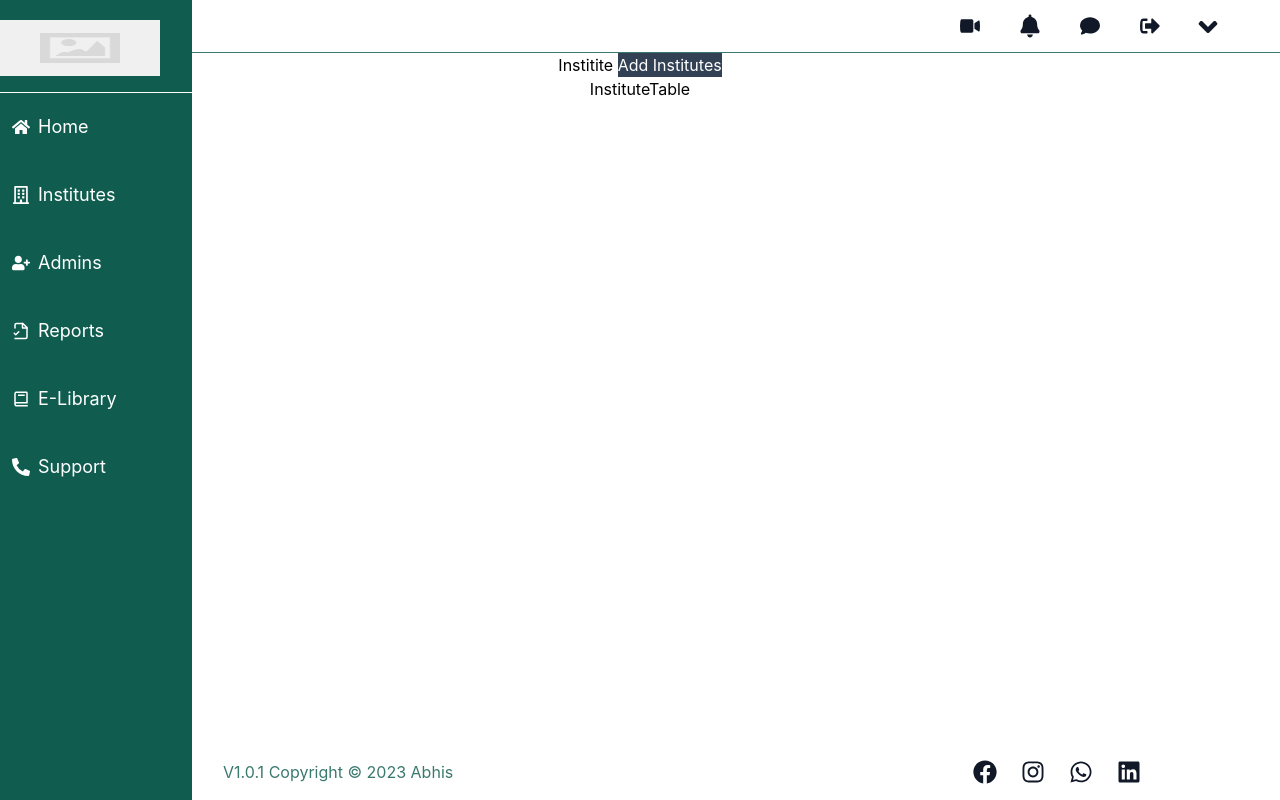
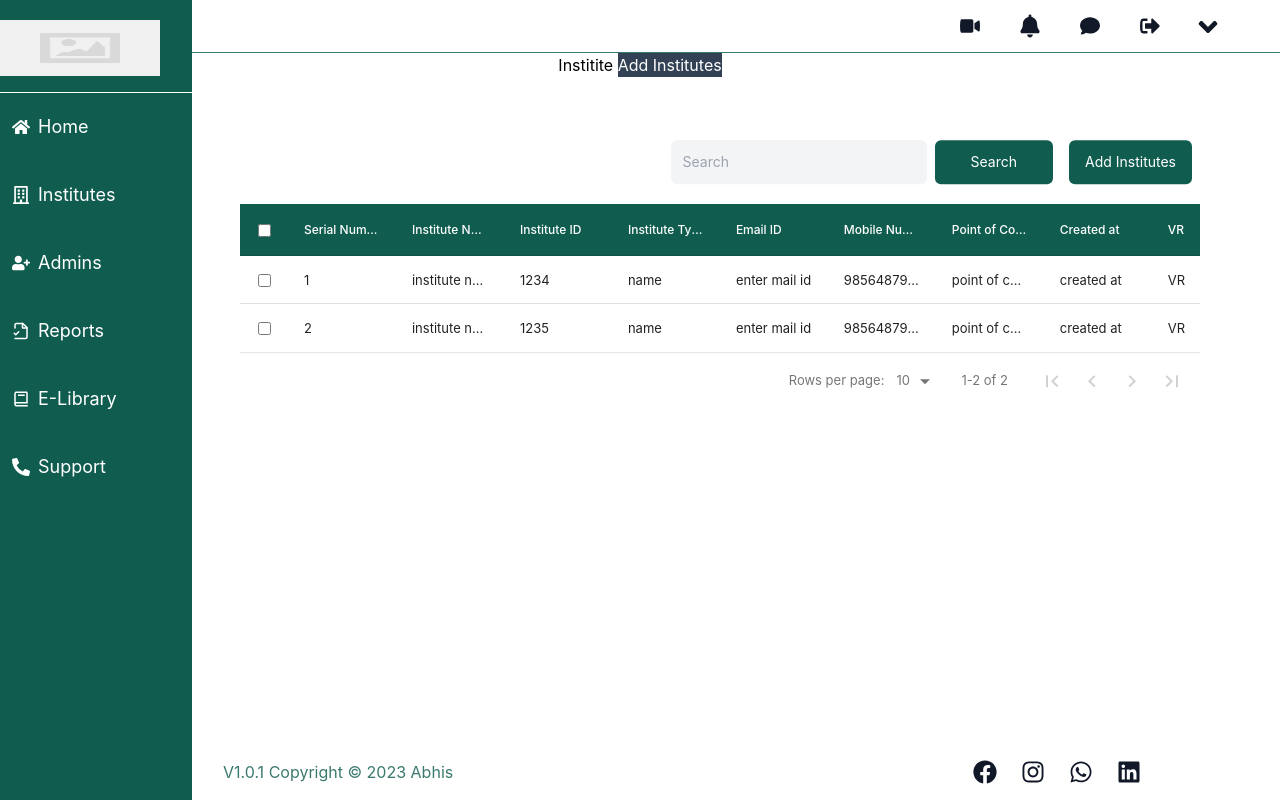
Before and after one commit to moFazil/liveabhis, a React (Create React App) app: page /institute/add in a window 1280 px wide. Built offline with nearby package versions, Linux system fonts and the light colour scheme.

Commit message:
updated tables of institute and support

```diff
--- a/package.json
+++ b/package.json
@@ -7,6 +7,7 @@
     "@testing-library/react": "^13.4.0",
     "@testing-library/user-event": "^13.5.0",
     "react": "^18.2.0",
+    "react-data-table-component": "^7.5.4",
     "react-dom": "^18.2.0",
     "react-icons": "^4.10.1",
     "react-router-dom": "^6.15.0",
--- a/src/App.js
+++ b/src/App.js
@@ -14,6 +14,7 @@ import ReportsTable from './Components/Sidebar/Reports/ReportsTable';
 import ELibraryTable from './Components/Sidebar/E-Library/ELibraryTable';
 import Footer from './Components/Footer/Footer';
 import MyprofileForm from './Components/Header/MyprofileForm';
+import SupportTable from './Components/Sidebar/Support/SupportTable';
 
 
 
@@ -28,18 +29,19 @@ function App() {
     </Routes>
 
     <Routes>
-      <Route path='/' element={<Home/>}/>
-      <Route path='/institute' element={<Institutes/>}>
-        <Route path='/institute/add' element={<InstituteTable/>}/>
+      <Route path='/'               element={<Home/>}/>
+      <Route path='/institute'      element={<Institutes/>}>
+       <Route path='/institute/add' element={<InstituteTable/>}/>
         </Route>
-      <Route path='/admins' element={<Admins/>}/>
-        <Route path='/admins/add' element={<AdminsTable/>}/>
+      <Route path='/admins'         element={<Admins/>}/>
+        <Route path='/admins/add'   element={<AdminsTable/>}/>
 
-      <Route path='/reports' element={<Reports/>}/>
-        <Route path='/reports/add' element={<ReportsTable/>}/>
-      <Route path='/elibrary' element={<ELibrary/>}/>
+      <Route path='/reports'        element={<Reports/>}/>
+        <Route path='/reports/add'  element={<ReportsTable/>}/>
+      <Route path='/elibrary'       element={<ELibrary/>}/>
         <Route path='/elibrary/add' element={<ELibraryTable/>}/>
-      <Route path='/support' element={<Support/>}/>
+      <Route path='/support'        element={<Support/>}/>
+        <Route path='/support/add'  element={<SupportTable/>}/>
     </Routes>
 
     <Footer/>
--- /dev/null
+++ b/src/Components/Sidebar/Institutes/InstituteForm.jsx
@@ -0,0 +1,13 @@
+import React from 'react'
+import { Outlet } from 'react-router-dom'
+
+const InstituteForm = () => {
+  return (
+    <div>InstituteForm
+
+        <Outlet/>
+    </div>
+  )
+}
+
+export default InstituteForm
--- a/src/Components/Sidebar/Institutes/InstituteTable.jsx
+++ b/src/Components/Sidebar/Institutes/InstituteTable.jsx
@@ -1,13 +1,146 @@
-import React from 'react'
-import { Outlet } from 'react-router-dom';
+import React, {useState} from 'react'
+import DataTable from 'react-data-table-component'
+import { Outlet } from 'react-router-dom'
 
 const InstituteTable = () => {
-  return (
-    <div>
-        <h1>InstituteTable</h1>
-    <Outlet/>
-    </div>
-  )
+
+  const customStyle={
+      headRow:{
+        style:{
+          backgroundColor:'#105D50',
+          color:'#fff',
+        }
+      },
+    }
+
+  const columns = [
+
+      {
+          name:"Serial Number",
+          selector: row => row.serialnumber
+      },
+      {
+          name:"Institute Name",
+          selector: row => row.institutename
+      },
+      {
+          name:"Institute ID",
+          selector: row => row.instituteid
+      },
+      {
+          name:"Institute Type",
+          selector: row => row.institutetype
+      },
+      {
+          name:"Email ID",
+          selector: row => row.emailid
+      },
+      {
+          name:"Mobile Number",
+          selector: row => row.mobilenumber
+      },
+      {
+          name:"Point of Contact",
+          selector: row => row.pointofcontact
+      },
+      {
+          name:"Created at",
+          selector: row => row.createdat
+      },
+      {
+          name:"VR",
+          selector: row => row.vr
+      },
+      {
+          name:"Space Used",
+          selector: row => row.spaceused
+      },
+      {
+          name:"Disk space",
+          selector: row => row.diskspace
+      },
+      {
+        name:"Status",
+        selector: row => row.status
+    },
+    {
+        name:"Actions",
+        selector: row => row.actions
+    }
+
+  ]
+
+  const data = [
+
+      {
+        serialnumber : 1,
+        institutename : "institute name",
+        instituteid : 1234,
+        institutetype : "name",
+        emailid : "enter mail id",
+        mobilenumber : 9856487965,
+        pointofcontact : "point of contact name",
+        createdat : "created at",
+        vr : "VR",
+        spaceused : "spaceused",
+        diskspace : "diskspace",
+        status : "toggle",
+        actions : "action"
+      },
+
+      {
+        serialnumber : 2,
+        institutename : "institute name",
+        instituteid : 1235,
+        institutetype : "name",
+        emailid : "enter mail id",
+        mobilenumber : 9856487965,
+        pointofcontact : "point of contact name",
+        createdat : "created at",
+        vr : "VR",
+        spaceused : "spaceused",
+        diskspace : "diskspace",
+        status : "toggle",
+        actions : "action"
+      }
+  ]
+
+  const[records,setRecords]=useState(data);
+
+  function handleFilter(event){
+    const newData = data.filter(row=>{
+      return row.name.toLowerCase().includes(event.target.value.toLowerCase())
+    })
+    setRecords(newData)
+  }
+
+return (
+
+  <div style={{width:'75%',transform:'translateY(15%)',translate:'25%'}}>
+
+      <div className='overflow-x-auto max-w-full'>
+      <div className=' text-end'>
+      <input type="text" placeholder='Search' className='bg-gray-100 w-64 px-3 p-3 my-5 border-none outline-none rounded-md text-sm hover:bg-gray-200' onChange={handleFilter}/>
+      <button className='bg-greenbg p-3 px-9 rounded-md mx-2 text-sm text-white hover:bg-yellow'>Search</button>
+      <button className='bg-greenbg p-3 px-4 rounded-md mx-2 text-sm text-white hover:bg-yellow'>Add Institutes</button>
+
+      </div>
+
+          <DataTable
+          columns={columns}
+          data={records}
+          selectableRows
+          fixedHeader
+          pagination
+          customStyles={customStyle}
+
+          />
+
+      </div>
+
+      <Outlet/>
+  </div>
+)
 }
 
 export default InstituteTable;
--- a/src/Components/Sidebar/Support/Support.jsx
+++ b/src/Components/Sidebar/Support/Support.jsx
@@ -1,10 +1,11 @@
 import React from 'react'
-import { Outlet } from 'react-router-dom';
+import { Link, Outlet } from 'react-router-dom';
 
 const Support = () => {
   return (
     <div>
       Support
+      <Link to={`/support/add`}><button className=' bg-slate-700 text-white'>Add support</button></Link>
       <Outlet/>
     </div>
   )
--- /dev/null
+++ b/src/Components/Sidebar/Support/SupportTable.jsx
@@ -0,0 +1,126 @@
+import React, {useState} from 'react'
+import DataTable from 'react-data-table-component'
+import { Outlet } from 'react-router-dom'
+
+const SupportTable = () => {
+
+    const customStyle={
+        headRow:{
+          style:{
+            backgroundColor:'#105D50',
+            color:'#fff',
+          }
+        },
+      }
+
+    const columns = [
+
+        {
+            name:"Serial Number",
+            selector: row => row.serialnumber
+        },
+        {
+            name:"Date",
+            selector: row => row.date
+        },
+        {
+            name:"Id",
+            selector: row => row.id
+        },
+        {
+            name:"Name",
+            selector: row => row.name
+        },
+        {
+            name:"Point of Contact",
+            selector: row => row.pointofcontact
+        },
+        {
+            name:"Mobile Number",
+            selector: row => row.mobilenumber
+        },
+        {
+            name:"Subject",
+            selector: row => row.subject
+        },
+        {
+            name:"Priority",
+            selector: row => row.priority
+        },
+        {
+            name:"Status",
+            selector: row => row.status
+        },
+        {
+            name:"Chat",
+            selector: row => row.chat
+        },
+
+    ]
+
+    const data = [
+
+        {
+        	serialnumber : 1,
+        	date : "enter date",
+        	id : 1234,
+        	name : "your name",
+        	pointofcontact : "point of contact name",
+        	mobilenumber : 9856487965,
+        	subject : "subject",
+        	priority : "enter ur priority",
+        	status : "",
+        	chat : "",
+        },
+        {
+        	serialnumber : 2,
+        	date : "enter date",
+        	id : 1235,
+        	name : "your name",
+        	pointofcontact : "point of contact name",
+        	mobilenumber : 9856487965,
+        	subject : "subject",
+        	priority : "enter ur priority",
+        	status : "",
+        	chat : "",
+        },
+
+    ]
+
+    const[records,setRecords]=useState(data);
+
+    function handleFilter(event){
+        const newData = data.filter(row=>{
+        return row.name.toLowerCase().includes(event.target.value.toLowerCase())
+        })
+        setRecords(newData)
+    }
+
+  return (
+
+    <div style={{width:'75%',transform:'translateY(15%)',translate:'25%'}}>
+
+        <div className='overflow-x-auto max-w-full'>
+        <div className=' text-end'>
+        <input type="text" placeholder='Search' className='bg-gray-100 w-64 px-3 p-3 my-5 border-none outline-none rounded-md text-sm hover:bg-gray-200' onChange={handleFilter}/>
+        <button className=' bg-greenbg p-3 px-9 rounded-md mx-2 text-sm text-white hover:bg-yellow'>Search</button>
+        </div>
+
+            <DataTable
+            columns={columns}
+            data={records}
+            selectableRows
+            fixedHeader
+            pagination
+            customStyles={customStyle}
+
+            />
+
+        </div>
+
+        <Outlet/>
+    </div>
+  )
+}
+
+export default SupportTable
```
Also changed, not shown: 1 other file (tests, documents, lock files or other folders).
